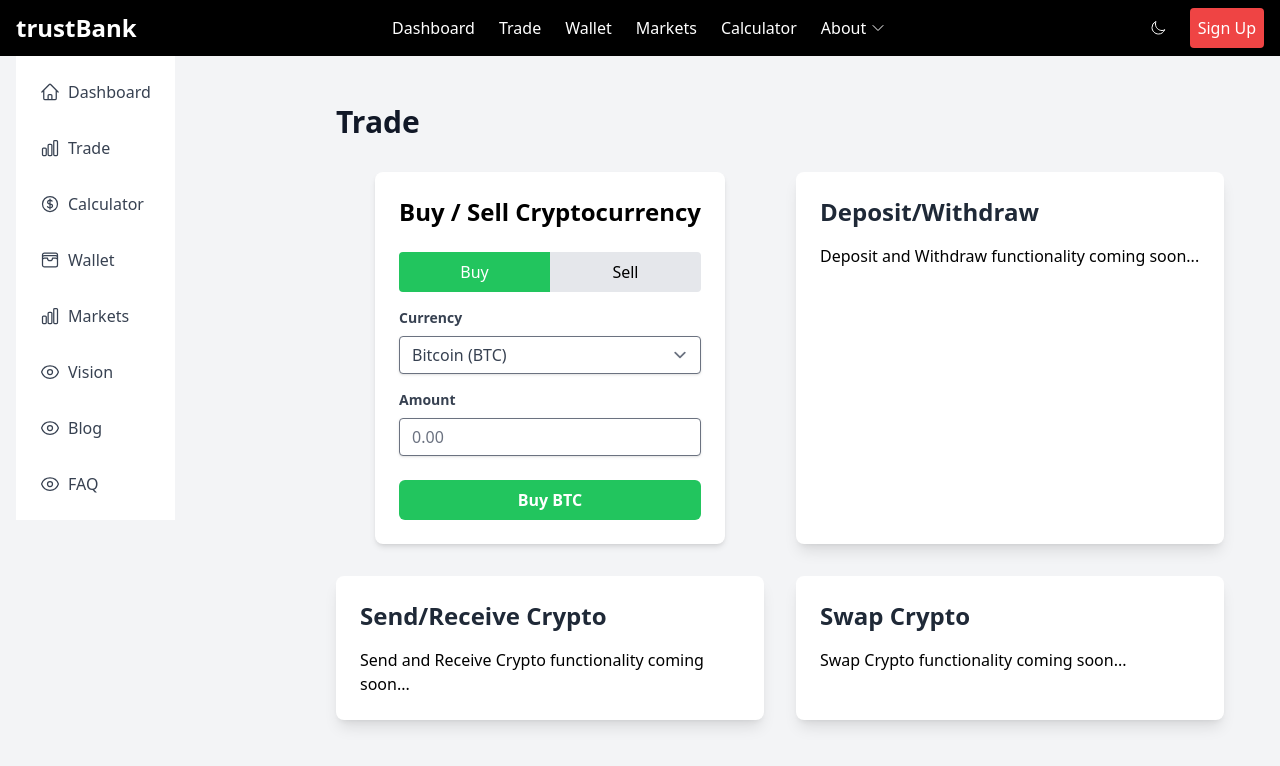
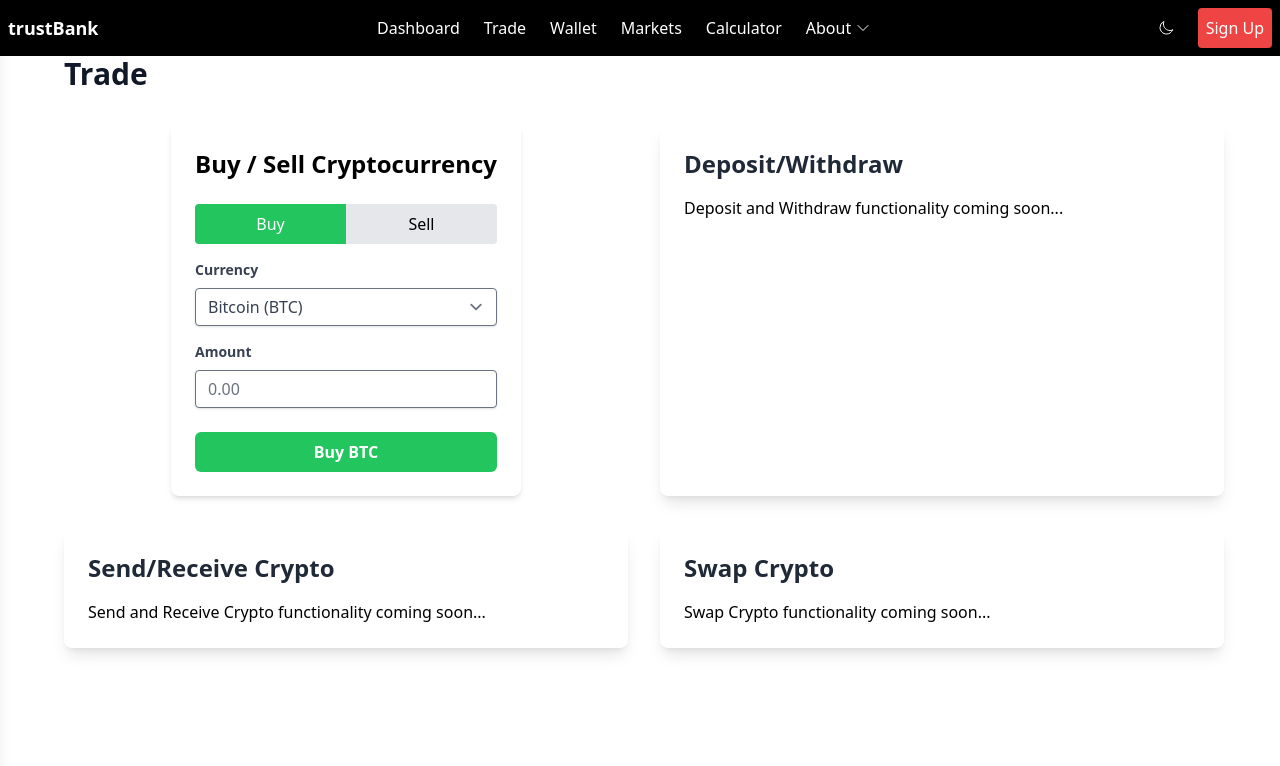
Before and after one commit to theceo1/trustbanqV.1, a Next.js app: page /trade in a window 1280 px wide. Shown: the top 766 px of the page. Built offline with nearby package versions, Linux system fonts and the light colour scheme.

Commit message:
fixed errors for now. components testing phase 1 begins

```diff
--- a/package.json
+++ b/package.json
@@ -24,6 +24,7 @@
     "react-chartjs-2": "^5.2.0",
     "react-dom": "^18",
     "react-hook-form": "^7.52.2",
+    "react-router-dom": "^6.26.0",
     "react-use-websocket": "^4.8.1",
     "styled-components": "^6.1.12"
   },
@@ -32,10 +33,11 @@
     "@types/node": "^20",
     "@types/react": "^18",
     "@types/react-dom": "^18",
+    "@types/react-router-dom": "^5.3.3",
     "eslint": "^8",
     "eslint-config-next": "14.2.5",
     "postcss": "^8.4.41",
-    "tailwindcss": "^3.4.7",
+    "tailwindcss": "^3.4.9",
     "typescript": "^5"
   }
 }
--- a/src/components/layout/Header.tsx
+++ b/src/components/layout/Header.tsx
@@ -1,24 +1,31 @@
-//src/components/layout/Header.tsx
+// src/components/layout/Header.tsx
 import React, { useState } from 'react';
 import Link from 'next/link';
 import { MoonIcon, SunIcon, ChevronDownIcon, Bars3Icon, XMarkIcon } from '@heroicons/react/24/outline';
-import { useTheme } from '../../context/ThemeContext';
 
-const Header: React.FC = () => {
+interface HeaderProps {
+  toggleSidebar: () => void;
+  isSidebarOpen: boolean;
+}
+
+const Header: React.FC<HeaderProps> = ({ toggleSidebar, isSidebarOpen }) => {
   const [isMenuOpen, setIsMenuOpen] = useState(false);
-  const [isAboutOpen, setIsAboutOpen] = useState(false);
-  const { theme, toggleTheme } = useTheme();
+  const [theme, setTheme] = useState('light'); // Example state, adjust as per your logic
 
-  const toggleMenu = () => {
-    setIsMenuOpen(!isMenuOpen);
-  };
+  const toggleMenu = () => setIsMenuOpen(!isMenuOpen);
+  const toggleTheme = () => setTheme(theme === 'light' ? 'dark' : 'light');
 
   return (
-    <header className="bg-black text-white fixed top-0 left-0 right-0 z-50">
-      <div className="container mx-auto px-2 py-2 flex justify-between items-center">
-        <Link href="/" className="text-2xl font-bold">
+    <header className="fixed top-0 left-0 z-50 w-full bg-black text-white">
+      <nav className="flex items-center justify-between p-2">
+        <Link href="/" className="text-lg font-bold"> {/* Redirect to homepage */}
           trustBank
         </Link>
+
+        {/* Mobile Menu Icon */}
+        <button className="md:hidden" onClick={toggleSidebar}>
+          {isSidebarOpen ? <XMarkIcon className="w-4 h-4" /> : <Bars3Icon className="w-6 h-6" />}
+        </button>
 
         {/* Desktop Menu */}
         <nav className="space-x-6 hidden md:flex">
@@ -30,17 +37,17 @@ const Header: React.FC = () => {
           <div className="relative inline-block text-left">
             <button
               className="inline-flex items-center hover:text-green-600"
-              onMouseEnter={() => setIsAboutOpen(true)}
-              onMouseLeave={() => setIsAboutOpen(false)}
+              onMouseEnter={() => setIsMenuOpen(true)}
+              onMouseLeave={() => setIsMenuOpen(false)}
             >
               About
               <ChevronDownIcon className="ml-1 h-4 w-4" />
             </button>
-            {isAboutOpen && (
+            {isMenuOpen && (
               <div
                 className="absolute right-0 mt-2 w-56 rounded-md shadow-lg bg-white ring-1 ring-black ring-opacity-5"
-                onMouseEnter={() => setIsAboutOpen(true)}
-                onMouseLeave={() => setIsAboutOpen(false)}
+                onMouseEnter={() => setIsMenuOpen(true)}
+                onMouseLeave={() => setIsMenuOpen(false)}
               >
                 <div className="py-1" role="menu" aria-orientation="vertical" aria-labelledby="options-menu">
                   <Link href="/about/vision" className="block px-4 py-2 text-sm text-gray-700 hover:bg-gray-100">Vision</Link>
@@ -52,13 +59,6 @@ const Header: React.FC = () => {
           </div>
         </nav>
 
-        {/* Mobile Menu Icon */}
-        <div className="md:hidden flex items-center">
-          <button onClick={toggleMenu} className="text-white hover:text-green-600">
-            {isMenuOpen ? <XMarkIcon className="w-6 h-6" /> : <Bars3Icon className="w-6 h-6" />}
-          </button>
-        </div>
-
         {/* Theme Toggle */}
         <div className="hidden md:flex items-center space-x-4">
           <button onClick={toggleTheme} className="p-2 rounded-full hover:bg-gray-700">
@@ -66,7 +66,7 @@ const Header: React.FC = () => {
           </button>
           <button className="bg-red-500 text-white px-2 py-2 rounded hover:bg-teal-600">Sign Up</button>
         </div>
-      </div>
+      </nav>
 
       {/* Mobile Menu */}
       {isMenuOpen && (
@@ -76,28 +76,12 @@ const Header: React.FC = () => {
           <Link href="/wallet" className="block hover:text-green-600">Wallet</Link>
           <Link href="/markets" className="block hover:text-green-600">Markets</Link>
           <Link href="/calculator" className="block hover:text-green-600">Calculator</Link>
-          <div className="relative inline-block text-left">
-            <button
-              className="inline-flex items-center hover:text-green-600"
-              onClick={() => setIsAboutOpen(!isAboutOpen)}
-            >
-              About
-              <ChevronDownIcon className="ml-1 h-4 w-4" />
-            </button>
-            {isAboutOpen && (
-              <div className="mt-2 rounded-md shadow-lg bg-white ring-1 ring-black ring-opacity-5">
-                <div className="py-1" role="menu" aria-orientation="vertical" aria-labelledby="options-menu">
-                  <Link href="/about/vision" className="block px-4 py-2 text-sm text-gray-700 hover:bg-gray-100">Vision</Link>
-                  <Link href="/about/mission" className="block px-4 py-2 text-sm text-gray-700 hover:bg-gray-100">Mission</Link>
-                  <Link href="/about/blog" className="block px-4 py-2 text-sm text-gray-700 hover:bg-gray-100">Blog</Link>
-                </div>
-              </div>
-            )}
+          <div className="block hover:text-green-600">About</div>
+          <div className="ml-4 space-y-1">
+            <Link href="/about/vision" className="block hover:text-green-600">Vision</Link>
+            <Link href="/about/mission" className="block hover:text-green-600">Mission</Link>
+            <Link href="/about/blog" className="block hover:text-green-600">Blog</Link>
           </div>
-          {/* Theme Toggle in Mobile Menu */}
-          <button onClick={toggleTheme} className="p-2 rounded-full hover:bg-gray-700 mt-4">
-            {theme === 'dark' ? <SunIcon className="w-4 h-4" /> : <MoonIcon className="w-4 h-4" />}
-          </button>
         </nav>
       )}
     </header>
--- a/src/components/layout/Layout.tsx
+++ b/src/components/layout/Layout.tsx
@@ -1,17 +1,18 @@
-import React, { ReactNode } from 'react';
+// src/components/layout/Layout.tsx
+import React from 'react';
 import Header from './Header';
 
-type LayoutProps = {
-  children: ReactNode;
-};
+interface LayoutProps {
+  toggleSidebar: () => void;
+  isSidebarOpen: boolean;
+  children: React.ReactNode;
+}
 
-const Layout: React.FC<{ children: React.ReactNode }> = ({ children }) => {
+const Layout: React.FC<LayoutProps> = ({ children, toggleSidebar, isSidebarOpen }) => {
   return (
-    <div className="min-h-screen bg-gray-100">
-      <Header />
-      <div className="flex pt-2"> {/* Add padding-top here */}
-        <main className="pl-2 pt-2 flex-grow">{children}</main> {/* Adjust margin-left */}
-      </div>
+    <div>
+      <Header toggleSidebar={toggleSidebar} isSidebarOpen={isSidebarOpen} />
+      <main>{children}</main>
     </div>
   );
 };
--- a/src/components/layout/Sidebar.tsx
+++ b/src/components/layout/Sidebar.tsx
@@ -2,55 +2,63 @@ import React from 'react';
 import Link from 'next/link';
 import { HomeIcon, ChartBarIcon, WalletIcon, CurrencyDollarIcon, EyeIcon } from '@heroicons/react/24/outline';
 
-const Sidebar: React.FC = () => {
+interface SidebarProps {
+  isOpen: boolean;
+}
+
+const Sidebar: React.FC<SidebarProps> = ({ isOpen }) => {
   return (
-    <aside className="bg-white w-50 h-90 p-4 mt-6 fixed">
+    <aside
+      className={`fixed top-0 left-0 z-40 h-full w-60 bg-gray-800 text-white transform ${
+        isOpen ? 'translate-x-0' : '-translate-x-full'
+      } transition-transform duration-300 ease-in-out md:hidden`}
+    >
       <nav>
-        <ul className="space-y-4">
+        <ul className="space-y-4 p-4">
           <li>
-            <Link href="/dashboard" className="flex items-center p-2 text-gray-700 hover:bg-green-600 rounded">
+            <Link href="/dashboard" className="flex items-center p-2 hover:bg-green-600 rounded">
               <HomeIcon className="w-5 h-5 mr-2" />
               Dashboard
             </Link>
           </li>
           <li>
-            <Link href="/trade" className="flex items-center p-2 text-gray-700 hover:bg-green-600 rounded">
+            <Link href="/trade" className="flex items-center p-2 hover:bg-green-600 rounded">
               <ChartBarIcon className="w-5 h-5 mr-2" />
               Trade
             </Link>
           </li>
           <li>
-            <Link href="/calculator" className="flex items-center p-2 text-gray-700 hover:bg-green-600 rounded">
+            <Link href="/calculator" className="flex items-center p-2 hover:bg-green-600 rounded">
               <CurrencyDollarIcon className="w-5 h-5 mr-2" />
               Calculator
             </Link>
           </li>
           <li>
-            <Link href="/wallet" className="flex items-center p-2 text-gray-700 hover:bg-green-600 rounded">
+            <Link href="/wallet" className="flex items-center p-2 hover:bg-green-600 rounded">
               <WalletIcon className="w-5 h-5 mr-2" />
               Wallet
             </Link>
           </li>
           <li>
-            <Link href="/markets" className="flex items-center p-2 text-gray-700 hover:bg-green-600 rounded">
+            <Link href="/markets" className="flex items-center p-2 hover:bg-green-600 rounded">
               <ChartBarIcon className="w-5 h-5 mr-2" />
               Markets
             </Link>
           </li>
           <li>
-            <Link href="/about/vision" className="flex items-center p-2 text-gray-700 hover:bg-green-600 rounded">
+            <Link href="/about/vision" className="flex items-center p-2 hover:bg-green-600 rounded">
               <EyeIcon className="w-5 h-5 mr-2" />
               Vision
             </Link>
           </li>
           <li>
-            <Link href="/about/blog" className="flex items-center p-2 text-gray-700 hover:bg-green-600 rounded">
+            <Link href="/about/blog" className="flex items-center p-2 hover:bg-green-600 rounded">
               <EyeIcon className="w-5 h-5 mr-2" />
               Blog
             </Link>
           </li>
           <li>
-            <Link href="/about/faq" className="flex items-center p-2 text-gray-700 hover:bg-green-600 rounded">
+            <Link href="/about/faq" className="flex items-center p-2 hover:bg-green-600 rounded">
               <EyeIcon className="w-5 h-5 mr-2" />
               FAQ
             </Link>
--- a/src/components/layout/withSidebar.tsx
+++ b/src/components/layout/withSidebar.tsx
@@ -1,16 +1,67 @@
-import React from 'react';
+// src/components/layout/withSidebar.tsx
+import React, { useState, useEffect, useRef } from 'react';
 import Layout from './Layout';
 import Sidebar from './Sidebar';
 
 const withSidebar = (WrappedComponent: React.FC) => {
-  const ComponentWithSidebar: React.FC = (props) => (
-    <Layout>
-      <Sidebar />
-      <div className="ml-64 p-6">
-        <WrappedComponent {...props} />
-      </div>
-    </Layout>
-  );
+  const ComponentWithSidebar: React.FC = (props) => {
+    const [isSidebarOpen, setIsSidebarOpen] = useState(false);
+    const sidebarRef = useRef<HTMLDivElement>(null);
+
+    const toggleSidebar = () => {
+      setIsSidebarOpen(!isSidebarOpen);
+    };
+
+    const handleClickOutside = (event: MouseEvent) => {
+      if (sidebarRef.current && !sidebarRef.current.contains(event.target as Node)) {
+        setIsSidebarOpen(false);
+      }
+    };
+
+    useEffect(() => {
+      if (isSidebarOpen) {
+        document.addEventListener('mousedown', handleClickOutside);
+      } else {
+        document.removeEventListener('mousedown', handleClickOutside);
+      }
+      return () => {
+        document.removeEventListener('mousedown', handleClickOutside);
+      };
+    }, [isSidebarOpen]);
+
+    return (
+      <Layout toggleSidebar={toggleSidebar} isSidebarOpen={isSidebarOpen}>
+        {/* Menu Button - Visible only on smaller screens */}
+        <button
+          onClick={toggleSidebar}
+          className="sm:block md:hidden p-2 bg-gray-700 text-white"
+        >
+          Menu
+        </button>
+
+        {/* Background Overlay - Appears when sidebar is open */}
+        {isSidebarOpen && (
+          <div className="fixed inset-0 bg-black opacity-50 z-40"></div>
+        )}
+
+        {/* Sidebar - Smooth transition, responsive and closable */}
+        <div
+          ref={sidebarRef}
+          className={`fixed z-50 top-0 left-0 h-full bg-white shadow-lg transform transition-transform duration-300 ease-in-out ${
+            isSidebarOpen ? 'translate-x-0' : '-translate-x-full'
+          } sm:w-64 w-3/4`}
+        >
+          <Sidebar isOpen={isSidebarOpen} />
+        </div>
+
+        {/* Main Content */}
+        <div className={`p-6 transition-all duration-300 ${isSidebarOpen ? 'ml-64' : 'ml-2'}`}>
+          <WrappedComponent {...props} />
+        </div>
+      </Layout>
+    );
+  };
+
   return ComponentWithSidebar;
 };
 
```
Also changed, not shown: src/styles/globals.css (+0 -18 lines), 1 other file (tests, documents, lock files or other folders).
